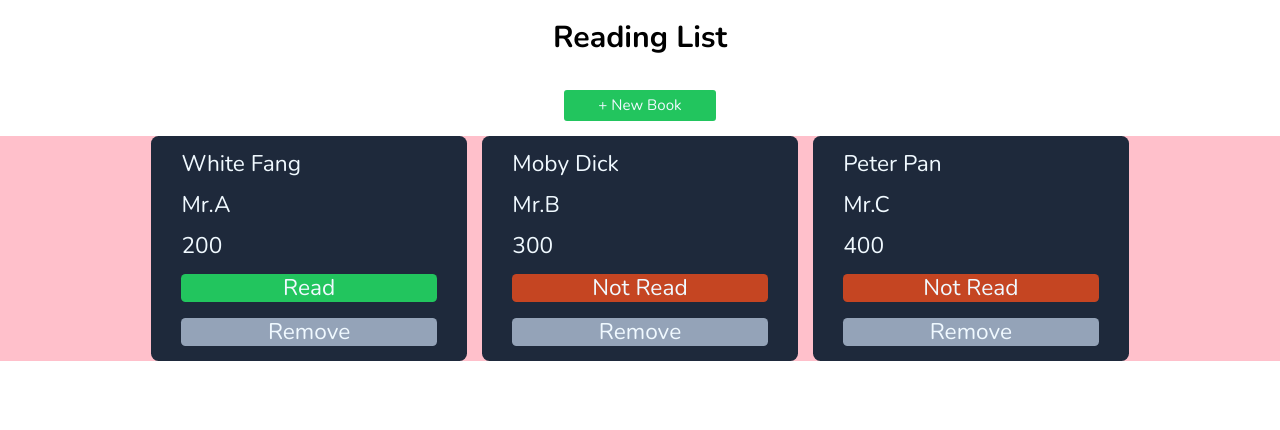
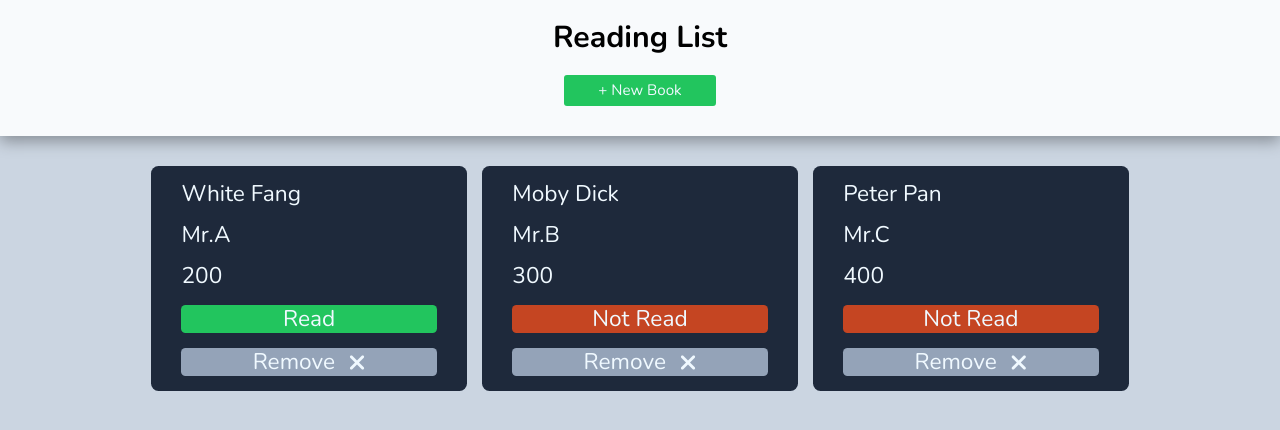
Before and after one commit to DylanTHK/TOP-library, a plain HTML site: page index.html in a window 1280 px wide. Drawn offline with nearby package versions, Linux system fonts and the light colour scheme.

Commit message:
ADDED REMOVE CELL FUNCTION

```diff
--- a/index.html
+++ b/index.html
@@ -11,7 +11,10 @@
 </head>
 <body>
     <div id="main-container">
-        <h1>Reading List</h1>
+        <div class="header">
+            <h1>Reading List</h1>
+            <button id="new-book-button">+ New Book</button>
+        </div>
         <div id="book-container">
             <div class="book-cell" id="0">
                 <div class="title">Book Name</div>
@@ -22,7 +25,6 @@
                     <i class="fa-solid fa-xmark"></i></button>
             </div>
         </div>
-        <button id="new-book-button">+ New Book</button>
         <form id="new-book-form">
             <input type="text" id="book-title" name="book-title" placeholder="Title" required>
             <input type="text" id="book-author" name="book-author" placeholder="Author" required>
--- a/script.js
+++ b/script.js
@@ -38,6 +38,13 @@ addBookButton.addEventListener("click", (e) => {
 document.body.addEventListener("click", (e) => {
     if(e.target.classList.contains("read") | e.target.classList.contains("not-read")){
         toggleReadStatus(e.target);
+    }
+});
+
+// adding eventlistener to remove button
+document.body.addEventListener("click", (e) => {
+    if(e.target.classList.contains("remove-book")) {
+        e.path[1].remove();
     }
 });
 
@@ -104,9 +111,11 @@ function createBookCard(book) {
     let removeBook = document.createElement("button");
     removeBook.classList.add("remove-book")
     removeBook.textContent = "Remove ";
+    let icon = document.createElement("i");
+    icon.classList.add("fa-solid", "fa-xmark");
+    removeBook.appendChild(icon);
 
     bookCell.append(title, author, pages, read, removeBook);
-
     library.appendChild(bookCell);
 }
 
@@ -133,10 +142,4 @@ function toggleReadStatus(button) {
     // if text is Not Read
 }
 
-
-// function to remove card from array
-
-
-
-
 displayBooks(myLibrary);
--- a/style.css
+++ b/style.css
@@ -15,6 +15,7 @@ body {
     display: flex;
     flex-direction: column;
     align-items: center;
+    background-color: #cbd5e1;
 }
 
 #main-container {
@@ -23,6 +24,14 @@ body {
     /* align-content: center; */
     gap: 1rem;
     width: 100vw;
+}
+
+.header {
+    background-color: var(--primaryBackgroundColour);
+    padding-bottom: 2rem;
+    display: grid;
+    /* box-shadow: color | x-offset | y-offset | blur-radius */
+    box-shadow: rgba(0, 0, 0, 0.35) 0px 5px 15px;
 }
 
 /* title */
@@ -47,7 +56,6 @@ h1 {
 /* container */
 #book-container {
     grid-row: 3/4;
-    background-color:pink;
     display: grid;
     grid-template-columns: repeat(auto-fill, minmax(250px, 1fr));
     gap: 1rem;
```
